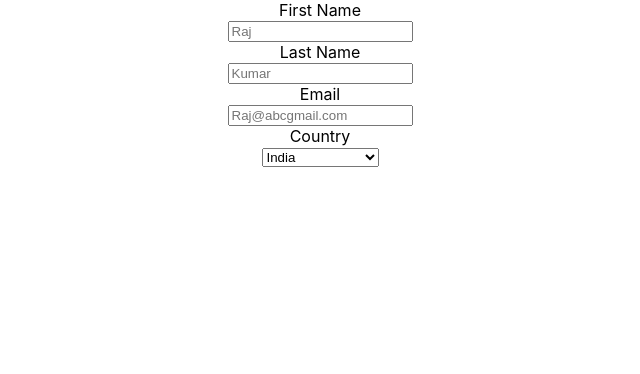
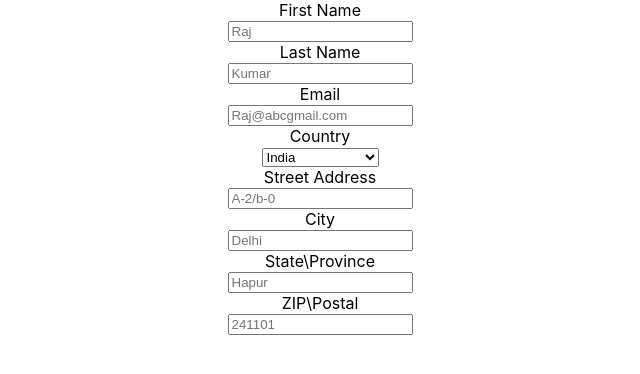
Before and after one commit to RAJA8112008/formapp, a React (Create React App) app: page / in a window 1280 px wide. Shown: the top 374 px of the page, without its empty margins (320-960 px from the left). Built offline with nearby package versions, Linux system fonts and the light colour scheme.

Commit message:
commited

```diff
--- a/src/App.js
+++ b/src/App.js
@@ -2,7 +2,9 @@ import logo from './logo.svg';
 import './App.css';
 import { useState } from 'react';
 function App() {
-  const[FormData,setFormData]=useState({firstName:"",lastName:"",email:"",country:""})
+  const[FormData,setFormData]=useState({firstName:"",lastName:"",email:"",country:"",streetaddress:"",
+    city:"",state:""
+  })
   function ChangeHandler(event){
     const{name,value,type,checked}=event.target;
     setFormData((prev)=>({...prev,
@@ -61,7 +63,50 @@ function App() {
         <option>America</option>
         <option>China</option>
       </select>
-
+     <br/>
+      <label htmlFor='streetaddress'>Street Address</label>
+        <br/>
+      <input
+      type='text'
+      id='streetaddress'
+      name='streetaddress'
+      placeholder='A-2/b-0'
+       onChange={ChangeHandler}
+      value={FormData.streetaddress}
+      />
+       <br/>
+      <label htmlFor='streetaddress'>City</label>
+        <br/>
+      <input
+      type='text'
+      id='city'
+      name='city'
+      placeholder='Delhi'
+       onChange={ChangeHandler}
+      value={FormData.city}
+      />
+       <br/>
+      <label htmlFor='state'>State\Province</label>
+        <br/>
+      <input
+      type='text'
+      id='state'
+      name='state'
+      placeholder='Hapur'
+       onChange={ChangeHandler}
+      value={FormData.state}
+      />
+      <br/>
+      <label htmlFor='Postal'>ZIP\Postal</label>
+        <br/>
+      <input
+      type='text'
+      id='postal'
+      name='postal'
+      placeholder='241101'
+       onChange={ChangeHandler}
+      value={FormData.postal}
+      />
 
      </form>
 
```
